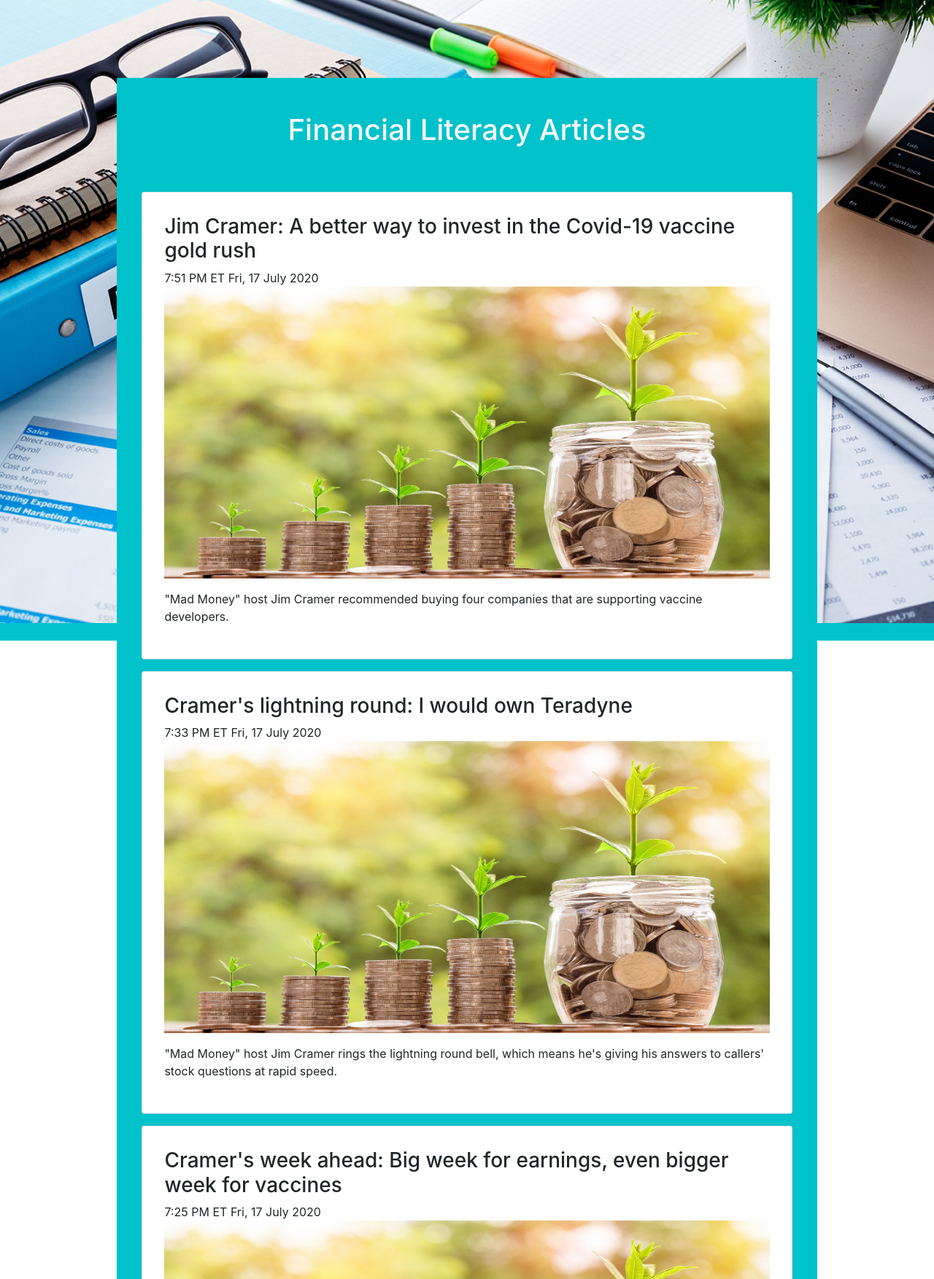
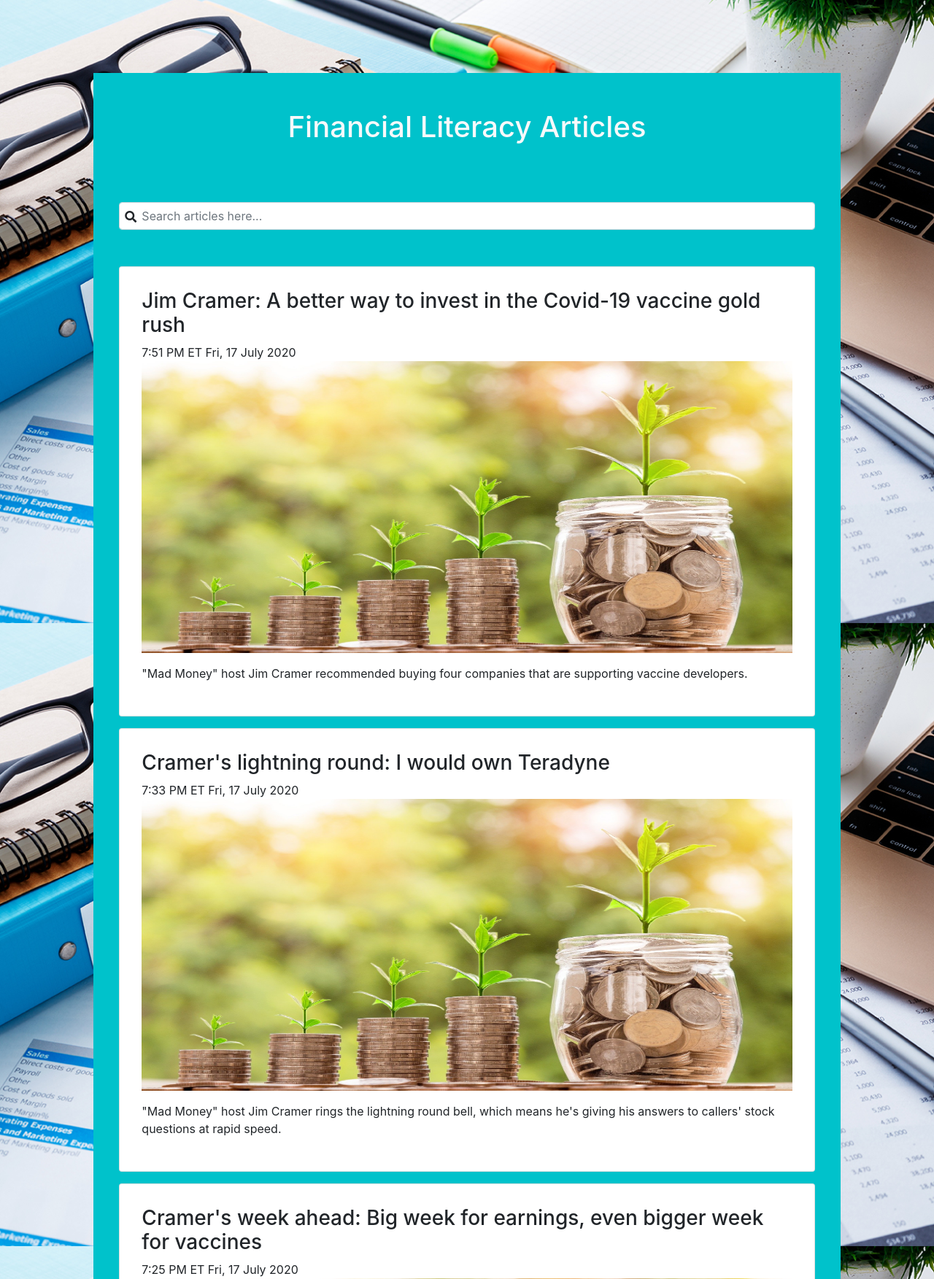
Before and after one commit to tankokkeong/HLBCYHI2021, a PHP site: page /home.php in a window 1280 px wide. Shown: the part 56-1809 px from the top of the page at 73% size. Run offline with PHP 8.4, Linux system fonts and the light colour scheme; data comes from the database, SQL or seed files in the repository; some libraries are stand-ins or nearby versions.

Commit message:
home page layout

```diff
--- a/footer.php
+++ b/footer.php
@@ -1,5 +1,5 @@
 <footer>
-    <div class="footer">
+    <div class="footer pt-2 pb-2">
         Presented to You By : Group 2 More Minutes
     </div>
 </footer>
--- a/home.php
+++ b/home.php
@@ -18,9 +18,6 @@
 
     <div class="body-content">
         <div class="articles-body">
-            <div class="article-body-img">
-                <img class="article-img" src="images/homepage-img.jpg" alt="home">
-            </div>
             <div class="article-container">
                 <div class="article-container-contents">
                     <div class="articles-header">
@@ -28,6 +25,15 @@
                     </div>
 
                     <div class="article-content">
+                        <div class="search-container mt-3">
+                            <form>
+                                <div class="search-icon-container">
+                                    <i class="fas fa-search"></i>
+                                </div>
+                                <input type="text" class="form-control" placeholder="Search articles here..." id="article-input"/>
+                            </form>
+                        </div>
+
                         <?php
                             // get database credentials
                             include("database/database-credential.php");
@@ -42,7 +48,7 @@
                                 printf('<div class="card article-display mb-3">');
                                 printf('    <h3>%s</h3>', $row['Headlines']);
                                 printf('    <span>%s</span>', $row["Time"]);
-                                printf('    <div class="fakeimg" style="height:400px;">');
+                                printf('    <div class="fakeimg">');
                                 printf('        <img src="images/article-image.jpg" class="article-image">');
                                 printf('    </div>');
                                 printf('    <p class="mt-3">%s</p>', $row["Description"]);
--- a/style/home.css
+++ b/style/home.css
@@ -1,9 +1,8 @@
 .articles-body{
-    position: relative;
-}
-
-.article-body-img{
-    position: relative;
+    background-image: url('../images/homepage-img.jpg');
+    background-repeat: no-repeat;
+    background-attachment: fixed;
+    background-size: cover;
 }
 
 .article-img{
@@ -12,12 +11,10 @@
 }
 
 .article-container{
-    position: absolute;
-    transform: translate(-50%, -50%);
-    left: 50%;
-    top: 50%;
-    width: 75%;
-    height: 75%;
+    padding: 100px 0;
+    margin-left: 10%;
+    width: 80%;
+    height: 100%;
 }
 
 .article-container-contents{
@@ -41,13 +38,28 @@
 
 .article-image{
     width: 100%;
-    height: 100%;
+    max-height: 400px!important;
 }
 
-.fake-img{
-    height: 350px!important;
+.fakeimg{
+    max-height: 400px!important;
 }
 
 .article-display{
     padding: 30px;
 }
+
+.search-container{
+    margin-bottom: 50px!important;
+    position: relative;
+}
+
+.search-icon-container{
+    position: absolute;
+    top: 8px;
+    left: 8px;
+}
+
+#article-input{
+    padding-left: 30px;
+}
```
